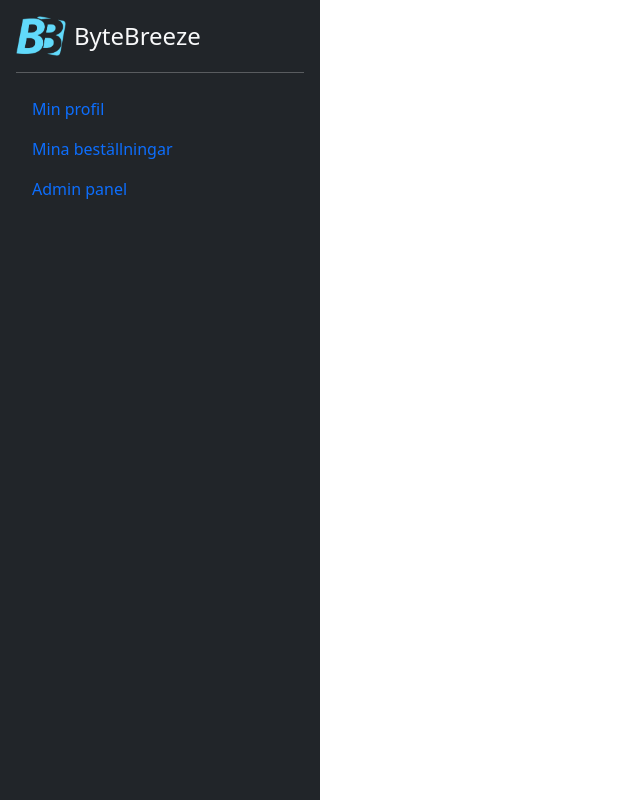
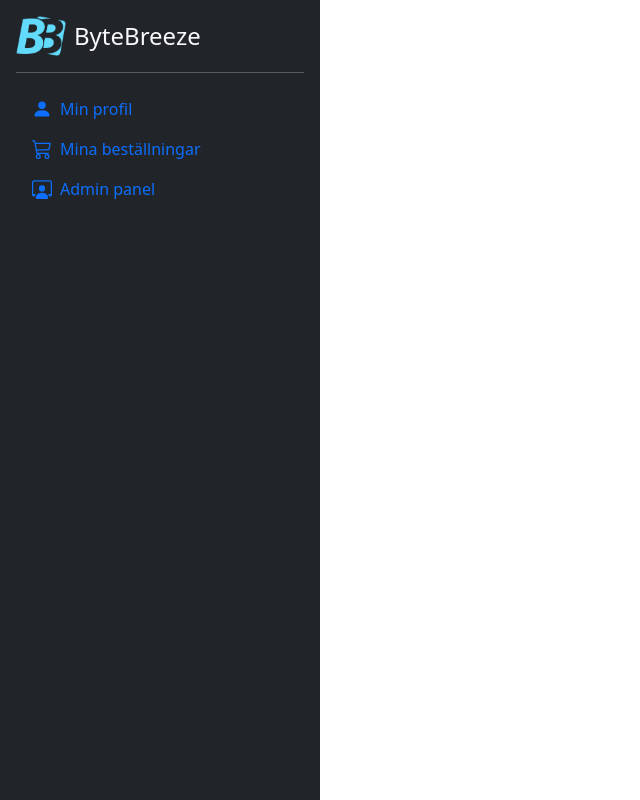
Before and after one commit to samzih/wie22d-examensarbete, a React (Vite) app in the folder client/: page /user in a window 1280 px wide. Shown: the whole page, without its empty margins (0-640 px from the left). Built offline with nearby package versions, Linux system fonts and the light colour scheme.

Commit message:
Icons added to sidebar

```diff
--- a/client/src/components/layout/SideBar.jsx
+++ b/client/src/components/layout/SideBar.jsx
@@ -4,6 +4,7 @@ import Nav from 'react-bootstrap/Nav'
 import { Link, NavLink } from 'react-router-dom'
 import Collapse from 'react-bootstrap/Collapse'
 import logo from '../../assets/bb-logo-blue.png'
+import { BsPerson, BsCart3, BsPersonFill, BsListUl, BsPersonWorkspace } from 'react-icons/bs'
 
 
 function SideBar() {
@@ -22,15 +23,30 @@ function SideBar() {
             <Nav variant='pills' defaultActiveKey='' className='flex-column mb-auto'>
 
                 <Nav.Item>
-                    <Nav.Link as={NavLink} to={'/user/profile'} eventKey='link-1'>Min profil</Nav.Link>
+                    <Nav.Link as={NavLink} to={'/user/profile'} eventKey='link-1'>
+                        <Stack direction='horizontal' gap={2}>
+                            <BsPersonFill size={20} />
+                            Min profil
+                        </Stack>
+                    </Nav.Link>
                 </Nav.Item>
 
                 <Nav.Item>
-                    <Nav.Link as={NavLink} to={'/user/orders'} eventKey='link-2'>Mina beställningar</Nav.Link>
+                    <Nav.Link as={NavLink} to={'/user/orders'} eventKey='link-2'>
+                        <Stack direction='horizontal' gap={2}>
+                            <BsCart3 size={20} />
+                            Mina beställningar
+                        </Stack>
+                    </Nav.Link>
                 </Nav.Item>
 
                 <Nav.Item>
-                    <Nav.Link as={Button} onClick={() => setOpen(!open)} variant='link' className='text-decoration-none'>Admin panel</Nav.Link>
+                    <Nav.Link as={Button} onClick={() => setOpen(!open)} variant='link' className='text-decoration-none'>
+                        <Stack direction='horizontal' gap={2}>
+                            <BsPersonWorkspace size={20} />
+                            Admin panel
+                        </Stack>
+                    </Nav.Link>
 
                     <Collapse in={open}>
                         <Container>
```
